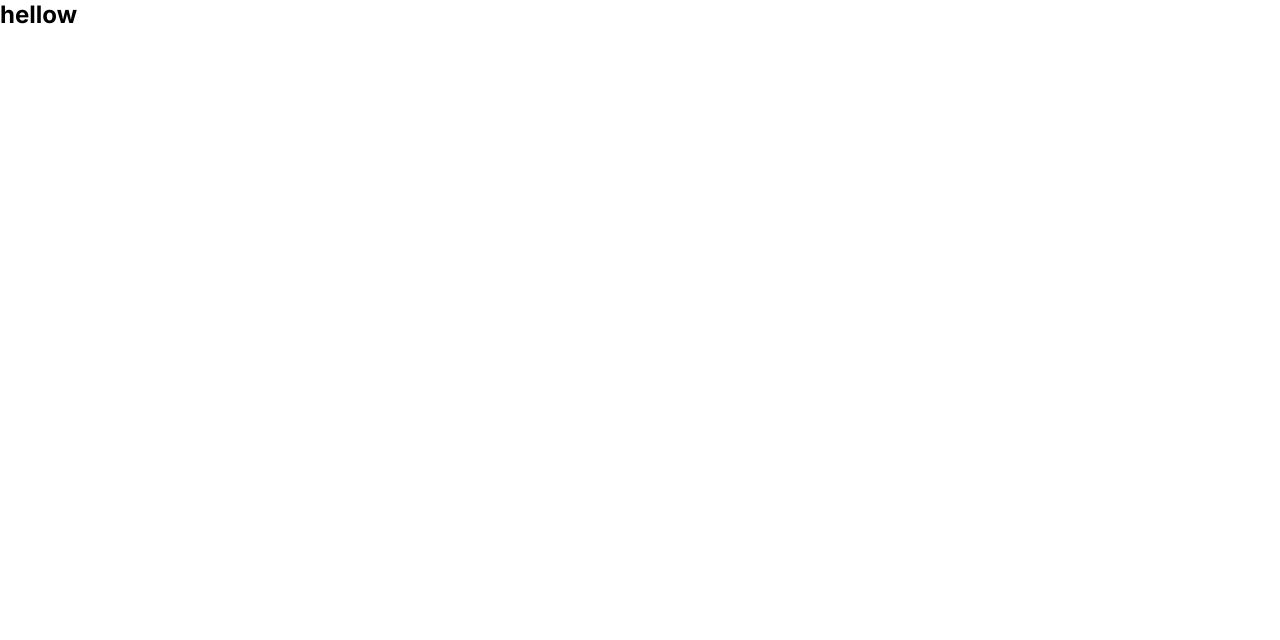
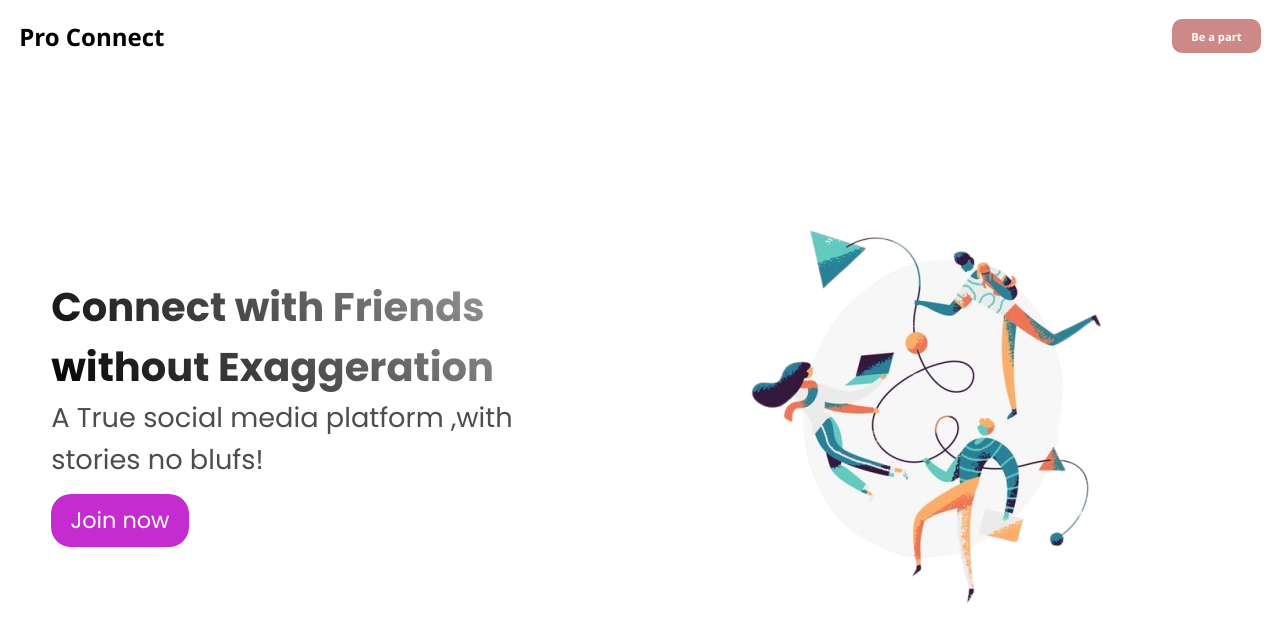
Before and after one commit to shubhamjakate0505/Social-Media-Platform, a Next.js app in the folder my-app/: page / in a window 1280 px wide. Shown: the top 640 px of the page. Built offline with nearby package versions, Linux system fonts and the light colour scheme.

Commit message:
Landing page UI

```diff
--- /dev/null
+++ b/my-app/src/Components/Navbar/index.jsx
@@ -0,0 +1,28 @@
+import React from 'react';
+import styles from './styles.module.css';
+import { useRouter } from 'next/router';
+
+function NavBarComponents() {
+    const router=useRouter();
+  return (
+   <div className={styles.container}>
+    <nav className={styles.navBar}>
+        <h1 style={{cursor:"pointer"}} onClick={()=>{
+            router.push('/')
+        }}>Pro Connect</h1>
+
+         <div className={styles.NavBarOptioncontainer}>
+            <div onClick={()=>{
+                router.push('/login')
+            }} className={styles.buttonjoin}>
+                <p>Be a part</p>
+            </div>
+         </div>
+
+
+    </nav>
+   </div>
+  )
+}
+
+export default NavBarComponents
--- /dev/null
+++ b/my-app/src/Components/Navbar/styles.module.css
@@ -0,0 +1,22 @@
+.container{
+padding: 1.2rem;
+}
+.navBar{
+    display: flex;
+    align-items: center;
+    justify-content: space-between;
+}
+.NavBarOptioncontainer{
+    display: flex;
+}
+.buttonjoin{
+    background: #CD8987;
+    border-radius: 10px;
+    padding-block:0.6rem ;
+    padding-inline: 1.2rem;
+    cursor: pointer;
+    color: white;
+    font-size: 0.7rem;
+    font-weight: bold;
+
+}
--- /dev/null
+++ b/my-app/src/layouts/UserLayout/index.jsx
@@ -0,0 +1,13 @@
+import NavBarComponents from '@/Components/Navbar'
+import React from 'react'
+
+function UserLayout({children}) {
+  return (
+    <div>
+    <NavBarComponents />
+      {children}
+    </div>
+  )
+}
+
+export default UserLayout
--- a/my-app/src/pages/index.js
+++ b/my-app/src/pages/index.js
@@ -3,6 +3,8 @@ import Image from "next/image";
 // import { Inter } from "next/font/google";
 import { Inter } from "next/font/google";
 import styles from "@/styles/Home.module.css";
+import { useRouter } from "next/router";
+import UserLayout from "@/layouts/UserLayout";
 
 const inter=Inter({subsets: ["latin"]});
 
@@ -10,21 +12,38 @@ const inter=Inter({subsets: ["latin"]});
 
 
 export default function Home() {
+
+  const router=useRouter();
   return (
-    <>
-      <Head>
-        <title>Create Next App</title>
-        <meta name="description" content="Generated by create next app" />
-        <meta name="viewport" content="width=device-width, initial-scale=1" />
-        <link rel="icon" href="/favicon.ico" />
-      </Head>
 
 
-        <main className={`${styles.main} ${inter.className}`}>
+    <UserLayout>
+    <div className={styles.contaner}>
+    <div className={styles.mainContainer}>
 
-          <h2>hellow</h2>
+        <div className={styles.mainContainer_left}>
+          <p>Connect with Friends without Exaggeration</p>
+          <p>A True social media platform ,with stories no blufs!</p>
 
-        </main>
-        </>
+          <div onClick={()=>{
+            router.push('/login')
+          }} className={styles.buttonjoin}>
+            <p>Join now</p>
+          </div>
+        </div>
+        <div className={styles.mainContainer_right}>
+            <img src="images/homemain_connection.png" alt="connection windo" />
+      </div>
+
+
+
+      </div>
+    </div>
+
+</UserLayout>
+
+
+
+
          );
 }
--- a/my-app/src/styles/Home.module.css
+++ b/my-app/src/styles/Home.module.css
@@ -0,0 +1,59 @@
+.contaner{
+    font-family: "poppins";
+    padding: 1.2rem;
+}
+.mainContainer{
+    display: flex;
+    justify-content: center;
+    align-items: center;
+    gap: 4rem;
+    padding-inline: 2rem;
+    height: 80vh;
+}
+.mainContainer_left{
+    flex: 0.5;
+}
+
+.mainContainer_right{
+    flex: 0.5;
+}
+.mainContainer_left>p:nth-child(1){
+    font-size: 2.5rem;
+    background: -webkit-linear-gradient(45deg, #000000,#b2b2b2);
+    background-clip: text;
+    font-weight: bold;
+    -webkit-text-fill-color: transparent;
+    animation: animationHomepageBreathEffect 3s linear infinite;
+}
+@keyframes animationHomepageBreathEffect{
+    0%{
+        background-position: 0% 50%;
+    }
+    50%{
+        background-position: 100% 50%;
+    }
+    100%{
+        background-position: 0% 50%;
+    }
+}
+.mainContainer_left>p:nth-child(2){
+    color: #4d4d4d;
+    font-size: 1.7rem;
+}
+.mainContainer_left>div.buttonjoin{
+    width:fit-content;
+    cursor: pointer;
+    user-select: none;
+    transition: all 0.3s 0.2s;
+    margin-top: 0.8rem;
+    font-size: 1.4rem;
+    background-color: rgb(197, 44, 208);
+    color: white;
+    padding-inline: 1.2rem;
+    padding-block: 0.6rem;
+    border-radius: 20px;
+    /* border: red; */
+    /* padding: 0.5rem 1rem; */
+
+
+}
--- a/my-app/src/styles/globals.css
+++ b/my-app/src/styles/globals.css
@@ -1,5 +1,11 @@
+
+@import url('https://fonts.googleapis.com/css2?family=Poppins:ital,wght@0,100;0,200;0,300;0,400;0,500;0,600;0,700;0,800;0,900;1,100;1,200;1,300;1,400;1,500;1,600;1,700;1,800;1,900&display=swap');
+
 *{
   margin: 0;
   padding: 0;
   box-sizing: border-box;
 }
+body{
+  font-family: 'Segoe UI', Tahoma, Geneva, Verdana, sans-serif;
+}
```
Also changed, not shown: my-app/src/pages/login/index.jsx (added, +13 -0 lines), my-app/public/images/homemain_connection.png (added), my-app/src/pages/login/style.module.css (added).
